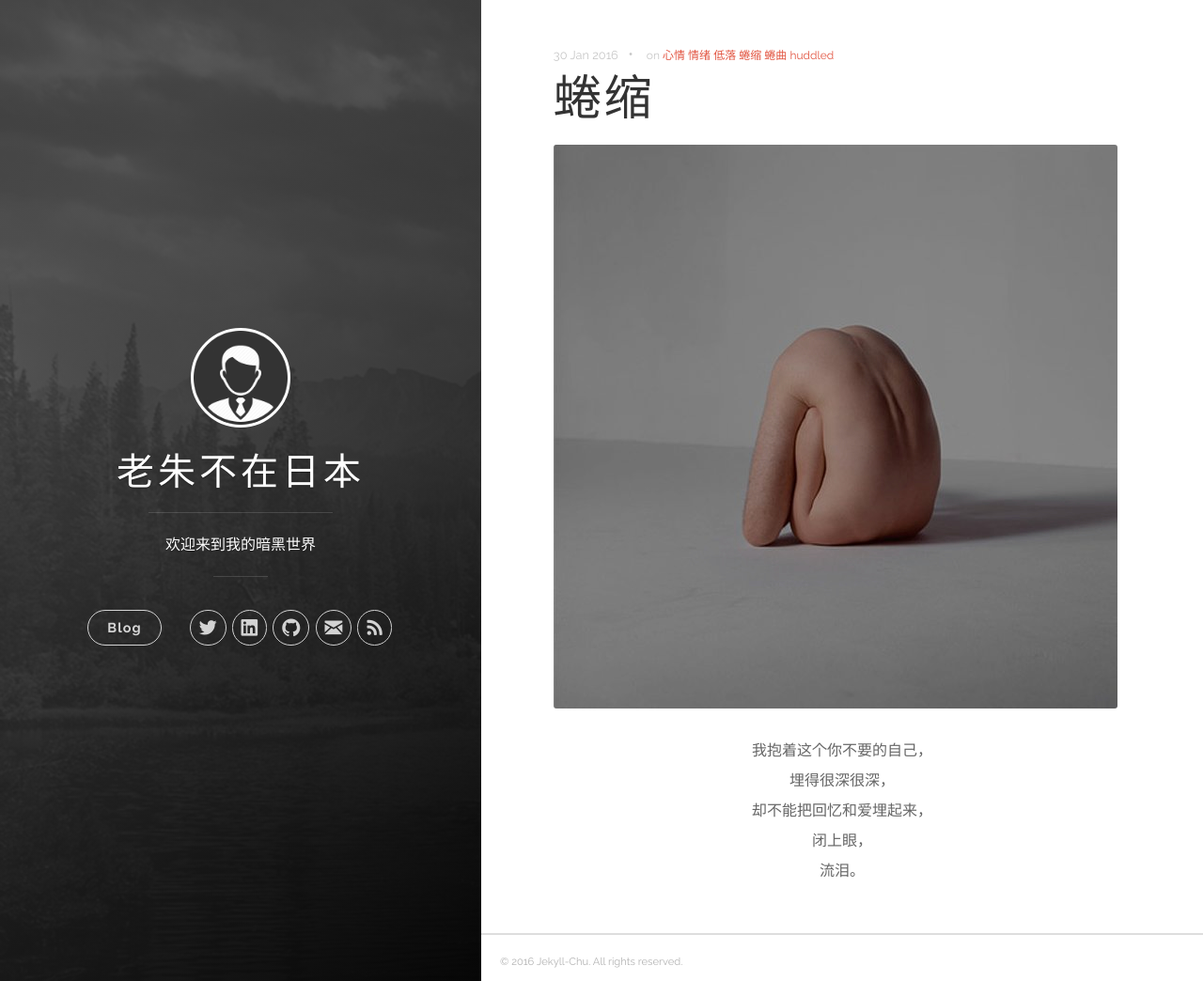
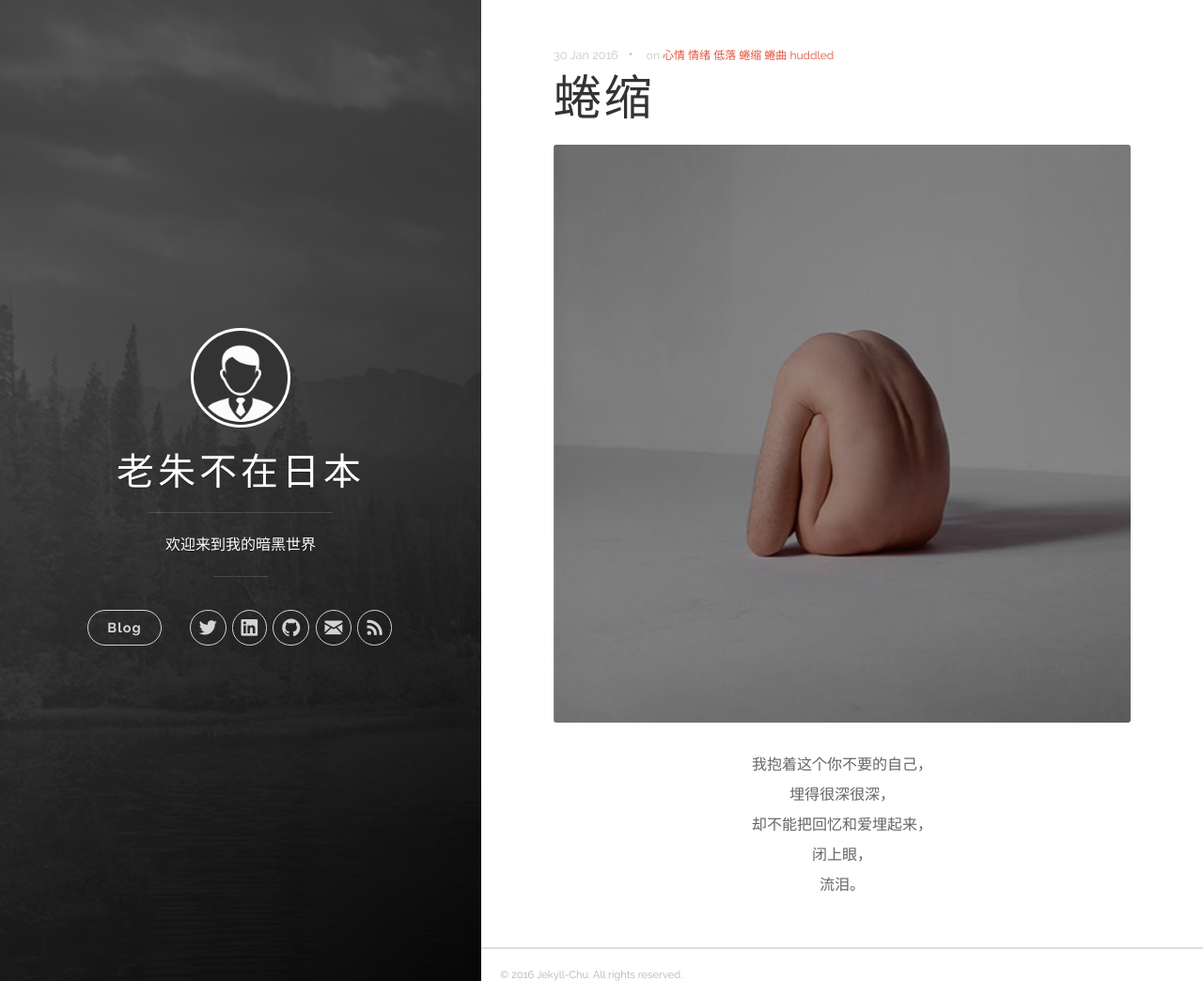
Before and after one commit to sakiyomu/Jekyll-Chu, a Jekyll site: the page built from _posts/2016-01-30-蜷缩.markdown, in a window 1280 px wide and 1044 px high. Shown: the whole window at 94% size. Built offline with Jekyll 4.4.1, drawn with Linux system fonts in a browser that asks for light colours.

Commit message:
20160130
蜷缩

```diff
--- a/_posts/2016-01-30-蜷缩.markdown
+++ b/_posts/2016-01-30-蜷缩.markdown
@@ -1,12 +1,11 @@
 ---
 layout: post
 title:  "蜷缩"
-date:   2016-01-30 00:26:23
+date:   2016-01-30 01:10:50
 categories: 情绪
 tags: [心情, 情绪, 低落, 蜷缩, 蜷曲, huddled]
 ---
-![
-](/images/postimg/2016-01-30.jpg)
+<img src="/images/postimg/2016-01-30.jpg" width="100%" alt="蜷缩">
 <div style="text-align:center;line-height:2;">
 我抱着这个你不要的自己，<br />
 埋得很深很深，<br />
```
Also changed, not shown: 2 other files.
